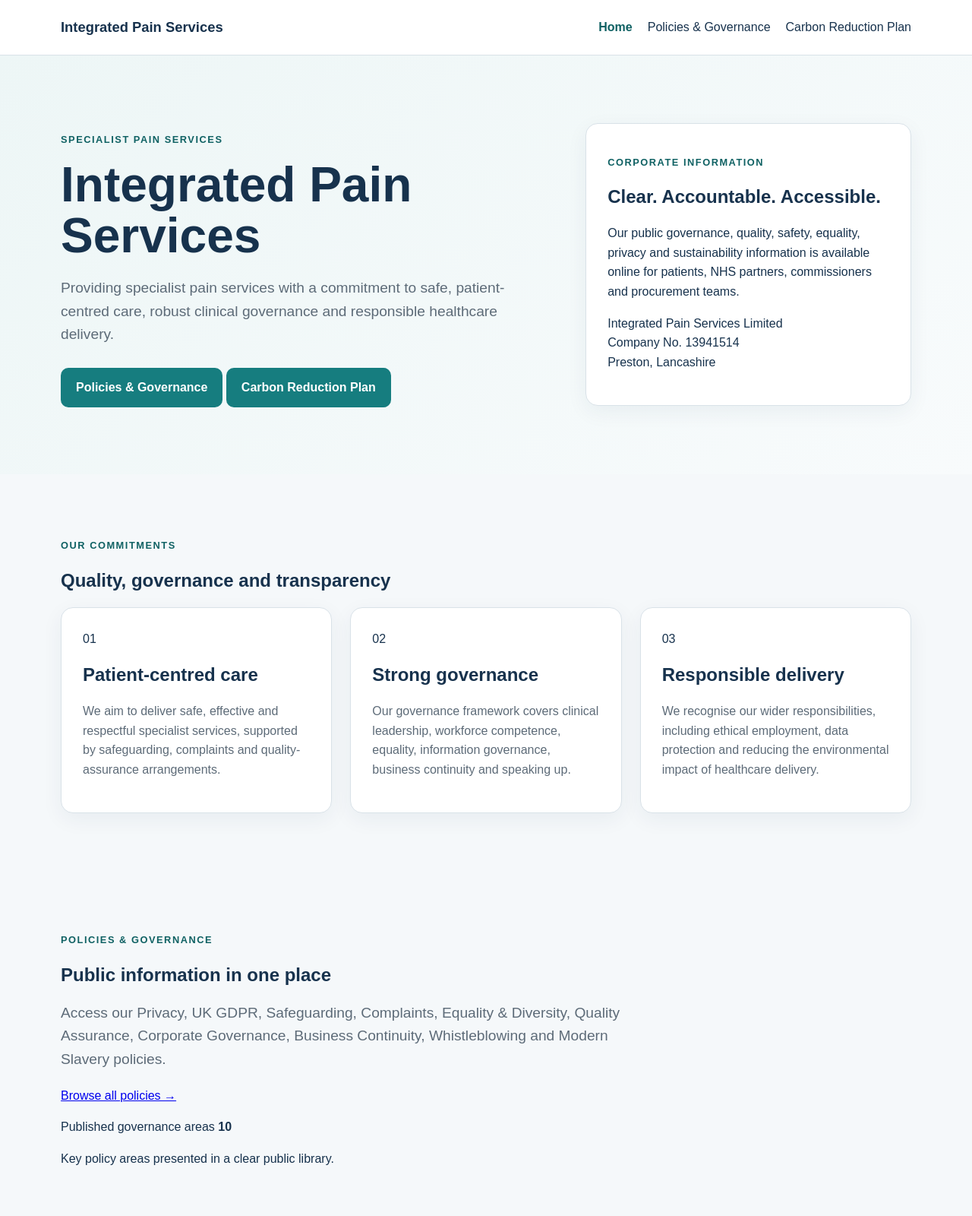
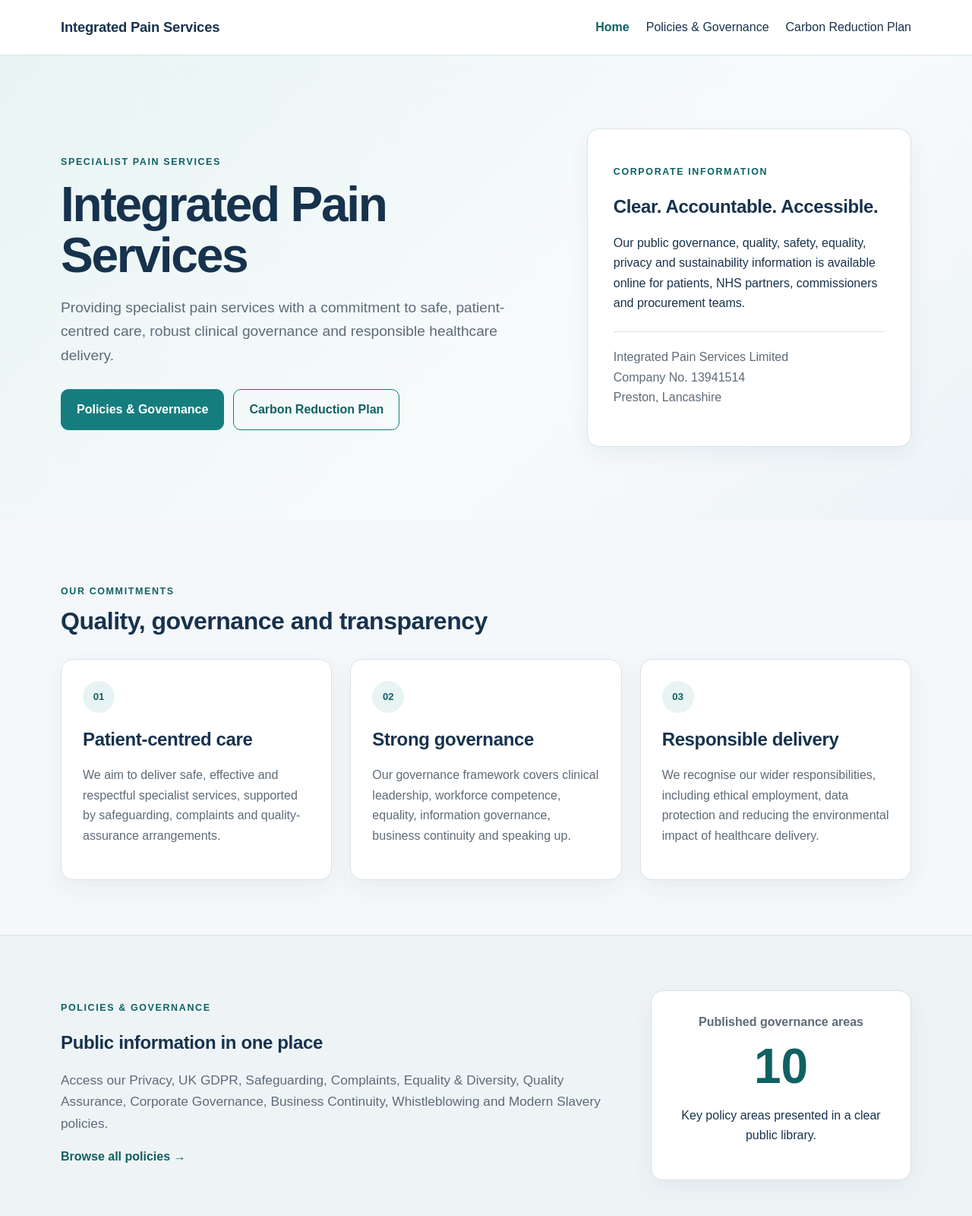
Before and after one commit to drparagdesai/integratedpainservices.co.uk, a plain HTML site: page index.html in a window 1280 px wide. Shown: the top 1600 px of the page at 76% size. Drawn offline with Linux system fonts and the light colour scheme.

Commit message:
Upgrade website styling for governance library

```diff
--- a/styles.css
+++ b/styles.css
@@ -3,106 +3,92 @@
   --muted: #5d6b78;
   --accent: #167d7f;
   --accent-dark: #0f6163;
+  --accent-pale: #e8f4f3;
   --bg: #f5f8fa;
   --card: #ffffff;
   --line: #d9e2e8;
+  --navy-soft: #eaf0f5;
 }
-
 * { box-sizing: border-box; }
 html { scroll-behavior: smooth; }
-body {
-  margin: 0;
-  font-family: Arial, Helvetica, sans-serif;
-  color: var(--ink);
-  background: var(--bg);
-  line-height: 1.6;
-}
-
+body { margin: 0; font-family: Arial, Helvetica, sans-serif; color: var(--ink); background: var(--bg); line-height: 1.65; }
+a { color: var(--accent-dark); }
 .container { width: min(1120px, calc(100% - 40px)); margin: 0 auto; }
-.narrow { width: min(820px, calc(100% - 40px)); }
-
-.site-header {
-  background: #fff;
-  border-bottom: 1px solid var(--line);
-  position: sticky;
-  top: 0;
-  z-index: 10;
-}
-.nav-wrap, .footer-wrap {
-  display: flex;
-  align-items: center;
-  justify-content: space-between;
-  gap: 24px;
-  min-height: 72px;
-}
-.brand { font-weight: 700; font-size: 1.15rem; color: var(--ink); text-decoration: none; }
-nav { display: flex; gap: 20px; flex-wrap: wrap; }
+.narrow { width: min(840px, calc(100% - 40px)); }
+.site-header { background: rgba(255,255,255,.96); border-bottom: 1px solid var(--line); position: sticky; top: 0; z-index: 10; backdrop-filter: blur(8px); }
+.nav-wrap, .footer-wrap { display: flex; align-items: center; justify-content: space-between; gap: 24px; min-height: 72px; }
+.brand { font-weight: 800; font-size: 1.15rem; color: var(--ink); text-decoration: none; letter-spacing: -.01em; }
+nav { display: flex; gap: 22px; flex-wrap: wrap; }
 nav a, .site-footer a { color: var(--ink); text-decoration: none; }
-nav a:hover, .site-footer a:hover { text-decoration: underline; }
+nav a:hover, .site-footer a:hover { color: var(--accent-dark); }
 nav a[aria-current="page"] { color: var(--accent-dark); font-weight: 700; }
-
-.hero {
-  background: linear-gradient(135deg, #edf6f6 0%, #f8fbfc 100%);
-  padding: 88px 0;
-}
-.hero-grid {
-  display: grid;
-  grid-template-columns: 1.5fr 1fr;
-  gap: 48px;
-  align-items: center;
-}
-.eyebrow {
-  text-transform: uppercase;
-  letter-spacing: .12em;
-  font-weight: 700;
-  font-size: .8rem;
-  color: var(--accent-dark);
-}
-h1 { font-size: clamp(2.2rem, 5vw, 4rem); line-height: 1.05; margin: .25em 0; }
-h2 { line-height: 1.25; }
+.hero { background: linear-gradient(135deg, #e8f4f3 0%, #f8fbfc 60%, #edf3f7 100%); padding: 96px 0; }
+.page-hero { background: linear-gradient(135deg, #edf6f6 0%, #f8fbfc 100%); padding: 72px 0 64px; border-bottom: 1px solid var(--line); }
+.hero-grid { display: grid; grid-template-columns: 1.5fr 1fr; gap: 52px; align-items: center; }
+.eyebrow { text-transform: uppercase; letter-spacing: .13em; font-weight: 800; font-size: .78rem; color: var(--accent-dark); margin-bottom: 8px; }
+h1 { font-size: clamp(2.4rem, 5vw, 4.25rem); line-height: 1.04; margin: .2em 0; letter-spacing: -.035em; }
+h2 { line-height: 1.25; letter-spacing: -.015em; }
+h3 { margin-top: 26px; }
 .lead { font-size: 1.2rem; color: var(--muted); max-width: 760px; }
-
-.hero-card, .card, .notice, .document-info {
-  background: var(--card);
-  border: 1px solid var(--line);
-  border-radius: 16px;
-  padding: 28px;
-  box-shadow: 0 8px 28px rgba(23, 50, 77, .06);
-}
-
+.small-lead { font-size: 1.08rem; }
+.hero-card, .card, .notice, .document-info, .feature-panel, .policy-document, .policy-contact { background: var(--card); border: 1px solid var(--line); border-radius: 16px; padding: 28px; box-shadow: 0 10px 30px rgba(23,50,77,.06); }
+.hero-card { padding: 34px; }
+.company-detail { border-top: 1px solid var(--line); margin-top: 24px; padding-top: 20px; color: var(--muted); }
 .section { padding: 72px 0; }
-.cards {
-  display: grid;
-  grid-template-columns: repeat(3, 1fr);
-  gap: 24px;
-}
-.card p, .document-info p { color: var(--muted); }
+.section-soft { background: #eef4f6; border-top: 1px solid var(--line); border-bottom: 1px solid var(--line); }
+.section-heading { max-width: 700px; margin-bottom: 30px; }
+.section-heading h2 { font-size: 2rem; margin-top: 6px; }
+.cards { display: grid; grid-template-columns: repeat(3, 1fr); gap: 24px; }
+.card p, .document-info p, .policy-card p { color: var(--muted); }
+.icon-mark { width: 42px; height: 42px; display: grid; place-items: center; border-radius: 50%; background: var(--accent-pale); color: var(--accent-dark); font-weight: 800; font-size: .82rem; }
 .actions { margin-top: 28px; }
-.button {
-  display: inline-block;
-  background: var(--accent);
-  color: white;
-  padding: 13px 20px;
-  border-radius: 10px;
-  text-decoration: none;
-  font-weight: 700;
-}
-.button:hover { background: var(--accent-dark); }
+.action-row { display: flex; gap: 12px; flex-wrap: wrap; }
+.button { display: inline-block; background: var(--accent); color: #fff; padding: 13px 20px; border-radius: 10px; text-decoration: none; font-weight: 700; border: 1px solid var(--accent); }
+.button:hover { background: var(--accent-dark); border-color: var(--accent-dark); }
+.button-secondary { background: transparent; color: var(--accent-dark); }
+.button-secondary:hover { color: #fff; }
+.text-link { font-weight: 800; text-decoration: none; }
+.text-link:hover { text-decoration: underline; }
+.feature-grid { display: grid; grid-template-columns: 1.5fr .7fr; gap: 42px; align-items: center; }
+.feature-panel { text-align: center; }
+.feature-panel span { display: block; color: var(--muted); font-weight: 700; }
+.feature-panel strong { display: block; font-size: 4rem; line-height: 1.1; color: var(--accent-dark); margin: 10px 0; }
+.sustainability-callout { background: var(--ink); color: #fff; border-radius: 20px; padding: 38px 42px; display: flex; justify-content: space-between; align-items: center; gap: 30px; }
+.sustainability-callout p { color: #dbe5ec; max-width: 720px; }
+.sustainability-callout .eyebrow { color: #8dd4cf; }
+.policy-meta { margin-top: 24px; padding: 14px 18px; border-left: 4px solid var(--accent); background: rgba(255,255,255,.7); border-radius: 6px; color: var(--muted); }
+.policy-grid { display: grid; grid-template-columns: repeat(2, 1fr); gap: 18px; }
+.policy-card { display: block; background: #fff; border: 1px solid var(--line); border-radius: 14px; padding: 24px; text-decoration: none; color: var(--ink); transition: transform .15s ease, box-shadow .15s ease, border-color .15s ease; }
+.policy-card:hover { transform: translateY(-2px); box-shadow: 0 10px 28px rgba(23,50,77,.08); border-color: #a8c9c8; }
+.policy-card h2 { font-size: 1.15rem; margin: 8px 0 6px; }
+.policy-card p { margin: 0; }
+.policy-tag { display: inline-block; font-size: .72rem; text-transform: uppercase; letter-spacing: .08em; font-weight: 800; color: var(--accent-dark); }
+.policy-docs { display: grid; gap: 26px; }
+.policy-document { scroll-margin-top: 95px; }
+.policy-document p, .policy-document li { color: #405466; }
+.policy-document ul { padding-left: 22px; }
+.policy-heading { display: flex; justify-content: space-between; gap: 20px; align-items: flex-start; border-bottom: 1px solid var(--line); padding-bottom: 16px; margin-bottom: 20px; }
+.policy-heading h2 { margin: 0; }
+.review-badge { white-space: nowrap; background: var(--accent-pale); color: var(--accent-dark); border-radius: 999px; padding: 7px 11px; font-size: .76rem; font-weight: 800; }
+.approval { border-top: 1px solid var(--line); padding-top: 16px; margin-top: 24px; font-size: .9rem; font-weight: 700; }
+.policy-contact { background: var(--ink); color: #fff; }
+.policy-contact p { color: #dbe5ec; }
+.policy-contact a:not(.button) { color: #a8e2de; }
+.status-strip { display: flex; gap: 16px; align-items: flex-start; background: #eaf6ef; border: 1px solid #c5dfcf; border-radius: 14px; padding: 20px 22px; margin-bottom: 24px; }
+.status-strip p { margin: 3px 0 0; color: var(--muted); }
+.status-dot { width: 12px; height: 12px; flex: 0 0 12px; border-radius: 50%; background: #2d8a54; margin-top: 7px; }
 .notice { margin: 30px 0 22px; }
 .notice p { margin-bottom: 0; color: var(--muted); }
-.document-info { margin-top: 36px; }
+.document-info { margin-top: 24px; }
 code { background: #eef2f5; padding: 2px 6px; border-radius: 4px; }
-
-.site-footer {
-  margin-top: 40px;
-  background: #fff;
-  border-top: 1px solid var(--line);
-  color: var(--muted);
+.site-footer { margin-top: 0; background: #fff; border-top: 1px solid var(--line); color: var(--muted); }
+.footer-wrap { min-height: 88px; }
+.footer-links { display: flex; gap: 20px; flex-wrap: wrap; }
+@media (max-width: 780px) {
+  .hero { padding: 64px 0; }
+  .page-hero { padding: 54px 0; }
+  .hero-grid, .cards, .feature-grid, .policy-grid { grid-template-columns: 1fr; }
+  .nav-wrap, .footer-wrap { align-items: flex-start; flex-direction: column; padding: 18px 0; }
+  .sustainability-callout, .policy-heading { align-items: flex-start; flex-direction: column; }
+  .review-badge { white-space: normal; }
 }
-.footer-wrap { min-height: 84px; }
-
-@media (max-width: 780px) {
-  .hero { padding: 60px 0; }
-  .hero-grid, .cards { grid-template-columns: 1fr; }
-  .nav-wrap, .footer-wrap { align-items: flex-start; flex-direction: column; padding: 18px 0; }
-}
```
